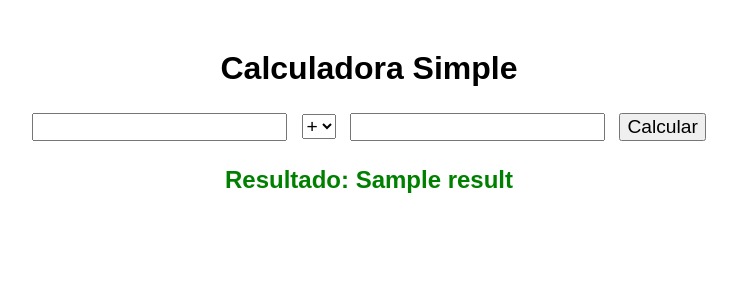
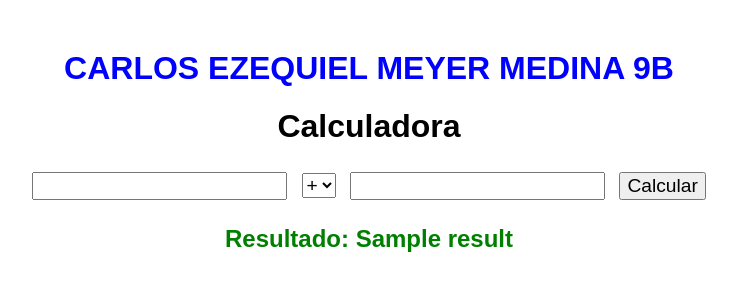
Before and after one commit to CarlosMeyer400400/flaskProyectoMes2, a Flask app: template templates/index.html in a window 1280 px wide. Shown: the top 300 px of the page, without its empty margins (271-1008 px from the left). Run offline with Flask 3, Linux system fonts and the light colour scheme; the template is opened without the code that fills it: most values are stand-ins (such as "Sample title", 1, 10 or a date in 2020).

Commit message:
Algo diferente calculadora

```diff
--- a/templates/index.html
+++ b/templates/index.html
@@ -6,7 +6,8 @@
     <link rel="stylesheet" href="{{ url_for('static', filename='style.css') }}">
 </head>
 <body>
-    <h1>Calculadora Simple</h1>
+    <h1 style="text-align: center; color: blue;">CARLOS EZEQUIEL MEYER MEDINA 9B</h1>
+    <h1 style="text-align: center;">Calculadora</h1>
     <form method="post" action="/calculate">
         <input type="number" name="num1" required>
         <select name="operation">
```
